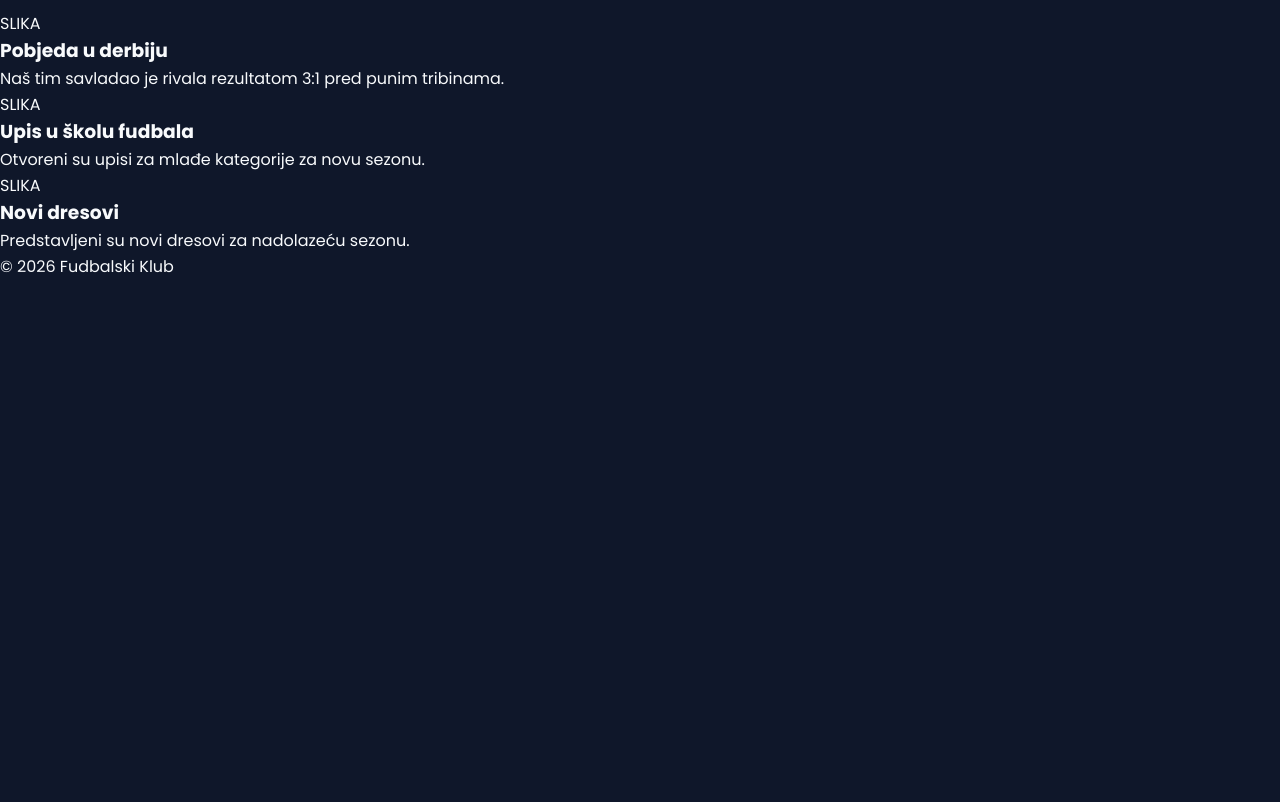
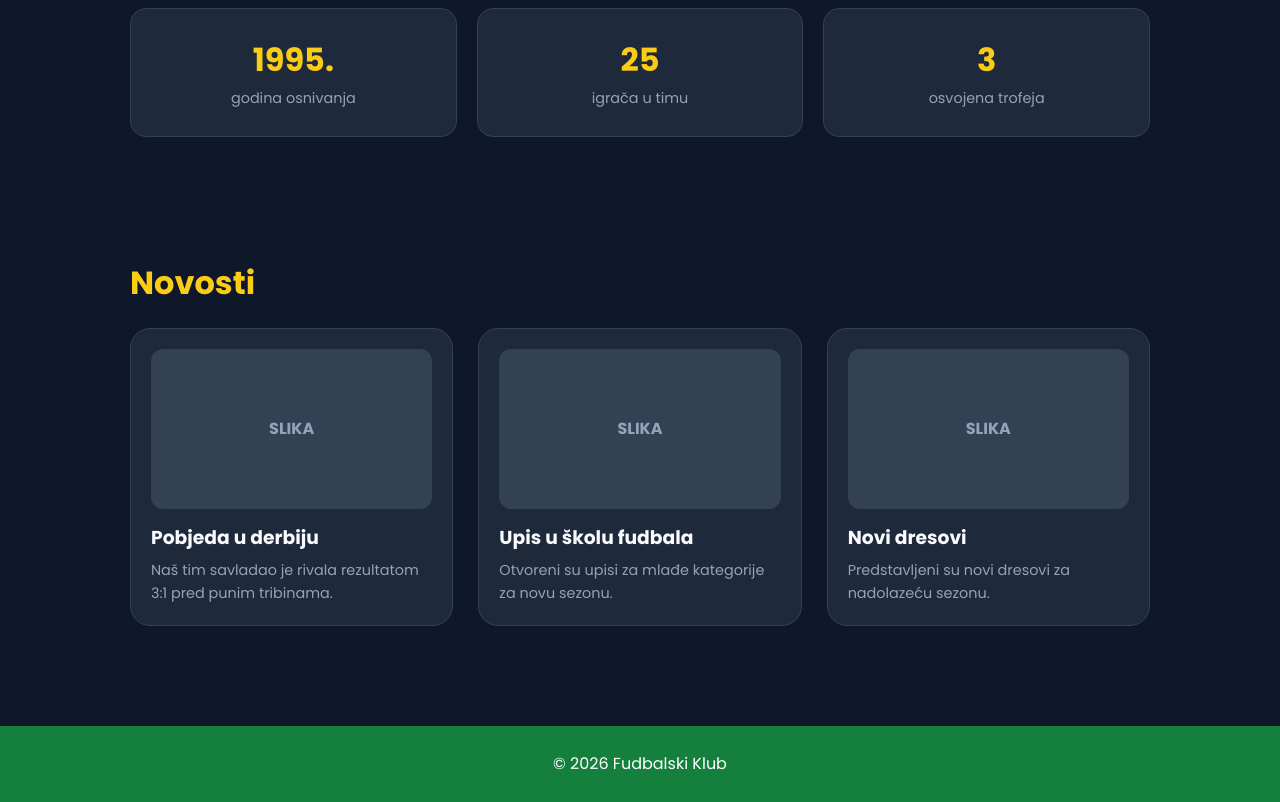
Before and after one commit to faa-ruk/fudbalski-klub, a plain HTML site: page index.html in a window 1280 px wide. Shown: the part 714-1516 px from the top of the page. Before the commit the page ends 994 px from the top, so only its background shows below. Drawn offline with Linux system fonts and the light colour scheme; a script that the page names is missing.

Commit message:
Stilizirao sekcije, kartice i footer

```diff
--- a/css/index.css
+++ b/css/index.css
@@ -14,3 +14,21 @@ nav a:hover { color: #facc15; }
 .hero h2 { font-weight: 400; color: #facc15; margin: 12px 0 0; }
 .btn { display: inline-block; margin-top: 28px; padding: 14px 28px; background: #facc15; color: #0f172a; border-radius: 10px; font-weight: 700; }
 .btn:hover { background: #fde047; }
+
+.section { padding: 60px 40px; max-width: 1100px; margin: 0 auto; }
+.section-title { font-size: 2rem; color: #facc15; margin-bottom: 15px; }
+.section p { color: #cbd5e1; }
+
+.facts { display: grid; grid-template-columns: repeat(3, 1fr); gap: 20px; margin-top: 25px; }
+.fact { background: #1e293b; padding: 25px; border-radius: 16px; border: 1px solid #334155; text-align: center; }
+.fact strong { display: block; font-size: 2rem; color: #facc15; }
+.fact span { color: #94a3b8; font-size: 0.9rem; }
+
+.cards { display: grid; grid-template-columns: repeat(3, 1fr); gap: 25px; margin-top: 20px; }
+.card { background: #1e293b; padding: 20px; border-radius: 20px; border: 1px solid #334155; transition: transform 0.2s, border-color 0.2s; }
+.card:hover { transform: translateY(-5px); border-color: #facc15; }
+.card-img { width: 100%; height: 160px; background: #334155; border-radius: 12px; display: flex; align-items: center; justify-content: center; color: #94a3b8; font-weight: 700; margin-bottom: 14px; }
+.card h3 { margin-bottom: 6px; }
+.card p { color: #94a3b8; font-size: 0.9rem; }
+
+footer { text-align: center; padding: 25px; background: #15803d; color: #fff; margin-top: 40px; }
```
